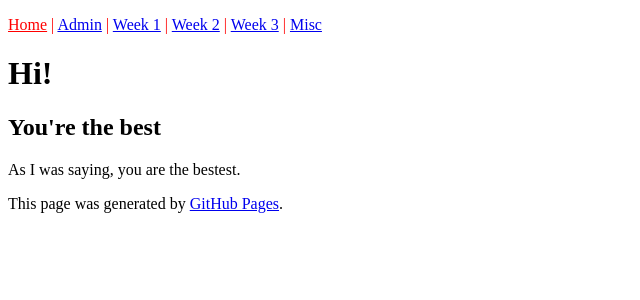
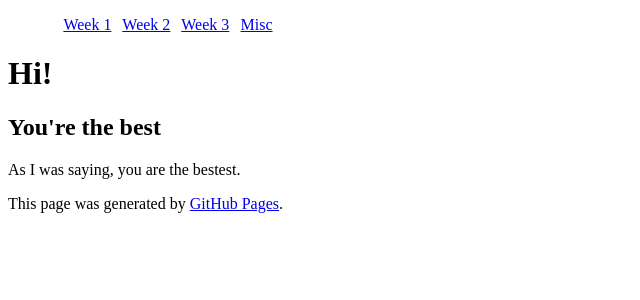
Before and after one commit to siddharthngandhi/siddharthngandhi.github.io, a Jekyll site: the page built from index.md, in a window 1280 px wide. Shown: the top 300 px of the page, without its empty margins (0-640 px from the left). Built offline with Jekyll 4.4.1, drawn with Linux system fonts in a browser that asks for light colours.

Commit message:
Update nav.html

```diff
--- a/_includes/nav.html
+++ b/_includes/nav.html
@@ -1,5 +1,5 @@
-<p style="text-align: left; background-color: white; color:red;">
-  <a href="{{site.baseurl}}/" style="color:#FF0000;">Home</a> |
+<p style="text-align: left; background-color: white; color:white;">
+  <a href="{{site.baseurl}}/" style="color:white;>Home</a> |
   <a href="{{site.baseurl}}/admin/">Admin</a> |
   <a href="{{site.baseurl}}/schedule/week_1/">Week 1</a> |
   <a href="{{site.baseurl}}/schedule/week_2/">Week 2</a> |
```
